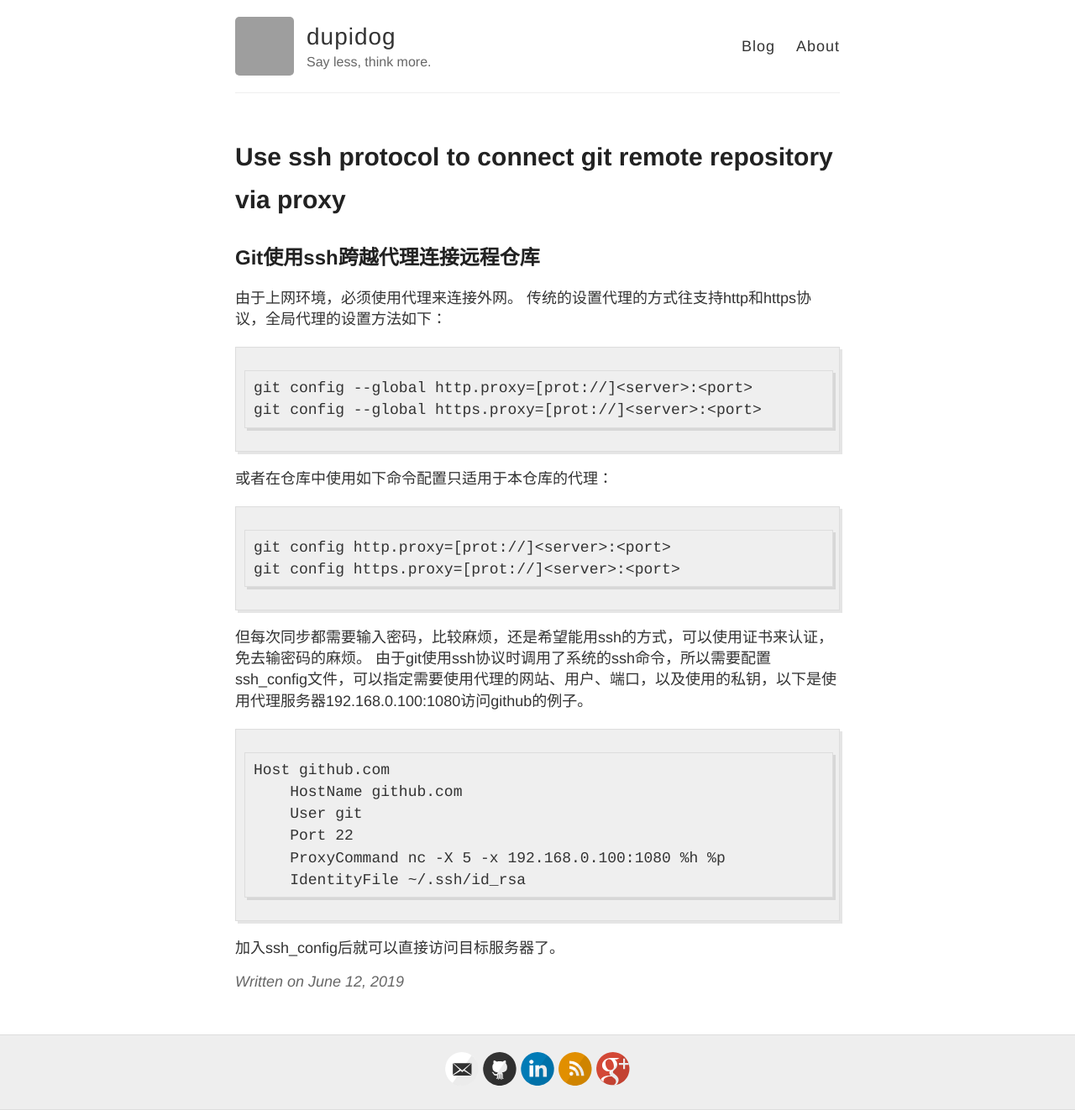
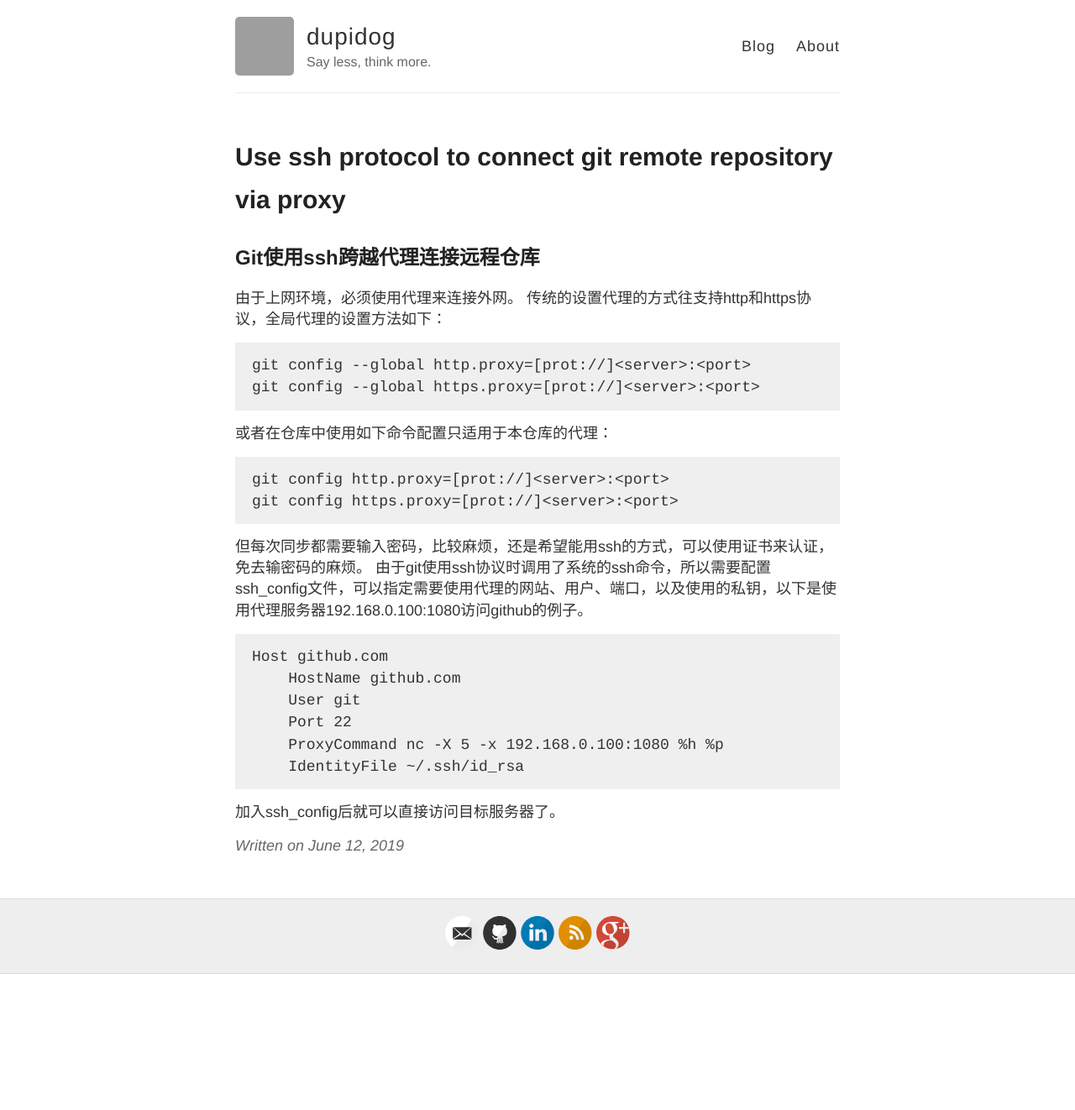
Before and after one commit to dupidog/dupidog.github.io, a Jekyll site: the page built from _posts/2019-6-12-git-ssh-via-proxy.md, in a window 1280 px wide. Shown: the whole page at 84% size. Built offline with Jekyll 4.4.1, drawn with Linux system fonts in a browser that asks for light colours; comment, search, counter and statistics services are not loaded; after the commit the page ends 1160 px from its top, so only the background shows below that; grey boxes are pictures that could not be loaded.

Commit message:
Fix css of code section

```diff
--- a/_sass/_highlights.scss
+++ b/_sass/_highlights.scss
@@ -2,12 +2,12 @@
 .highlight {
   background-color: #efefef;
   padding: 7px 7px 7px 10px;
-  border: 1px solid #ddd;
+/*  border: 1px solid #ddd;
   -moz-box-shadow: 3px 3px rgba(0,0,0,0.1);
   -webkit-box-shadow: 3px 3px rgba(0,0,0,0.1);
   box-shadow: 3px 3px rgba(0,0,0,0.1);
-  margin: 20px 0 20px 0;
-  overflow: scroll;
+  margin: 20px 0 20px 0; */
+  overflow: auto;
 }
 
 code {
```
